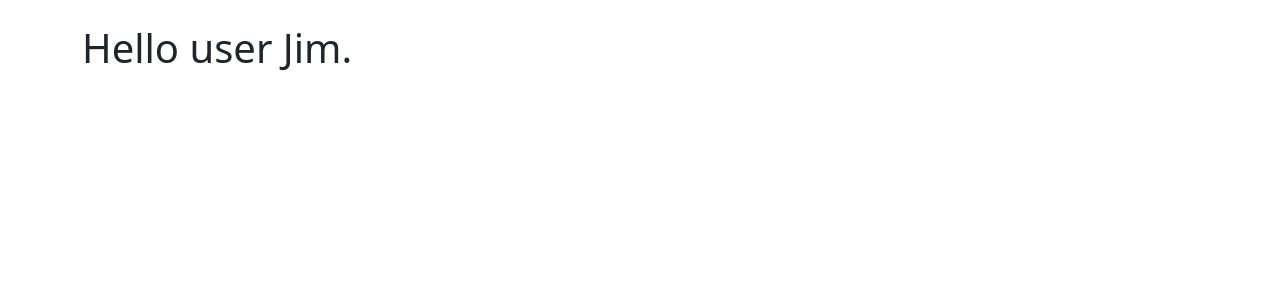
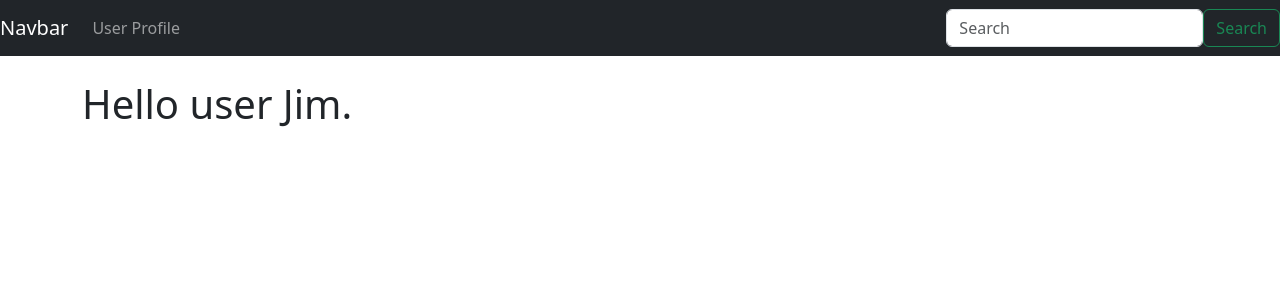
Before and after one commit to peterjmen/Python-Anywhere-App, a Flask app: page /user/Jim in a window 1280 px wide. Shown: the top 300 px of the page. Run offline with Flask 3, Linux system fonts and the light colour scheme.

Commit message:
Add navbar

```diff
--- a/templates/base.html
+++ b/templates/base.html
@@ -3,14 +3,14 @@
   <head>
     <meta charset="utf-8">
     <meta name="viewport" content="width=device-width, initial-scale=1">
-    <title>Bootstrap demo</title>
+    <title>PAnyWhere</title>
     <link href="https://cdn.jsdelivr.net/npm/bootstrap@5.3.0/dist/css/bootstrap.min.css" rel="stylesheet" integrity="sha384-9ndCyUaIbzAi2FUVXJi0CjmCapSmO7SnpJef0486qhLnuZ2cdeRhO02iuK6FUUVM" crossorigin="anonymous">
   </head>
   <body>
+    {% include 'navbar.html' %}
     <br/>
     <div class="container">
         {% block content %}
-
         {% endblock %}
     </div>
     <script src="https://cdn.jsdelivr.net/npm/bootstrap@5.3.0/dist/js/bootstrap.bundle.min.js" integrity="sha384-geWF76RCwLtnZ8qwWowPQNguL3RmwHVBC9FhGdlKrxdiJJigb/j/68SIy3Te4Bkz" crossorigin="anonymous"></script>
--- /dev/null
+++ b/templates/navbar.html
@@ -0,0 +1,18 @@
+<nav class="navbar navbar-expand-lg navbar-dark bg-dark">
+    <a class="navbar-brand" href="{{ url_for('index') }}">Navbar</a>
+    <button class="navbar-toggler" type="button" data-toggle="collapse" data-target="#navbarSupportedContent" aria-controls="navbarSupportedContent" aria-expanded="false" aria-label="Toggle navigation">
+        <span class="navbar-toggler-icon"></span>
+    </button>
+
+    <div class="collapse navbar-collapse d-flex justify-content-between" id="navbarSupportedContent">
+        <ul class="navbar-nav">
+            <li class="nav-item">
+                <a class="nav-link" href="{{ url_for('user', name='Jim') }}">User Profile</a>
+            </li>
+        </ul>
+        <form class="form-inline my-2 my-lg-0 d-flex">
+            <input class="form-control mr-sm-2" type="search" placeholder="Search" aria-label="Search">
+            <button class="btn btn-outline-success my-2 my-sm-0" type="submit">Search</button>
+        </form>
+    </div>
+</nav>
--- a/templates/user.html
+++ b/templates/user.html
@@ -2,7 +2,7 @@
 
 {% block content %}
 
-    <h1>Hello user {{user_name|capitalize}}. <h1>
+    <h1>Hello user {{user_name|title}}. <h1>
         <!-- |capitalize for pascal case -->
 
 
```
